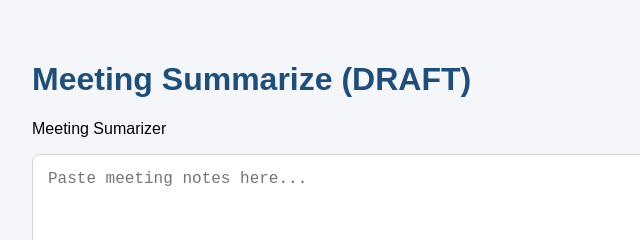
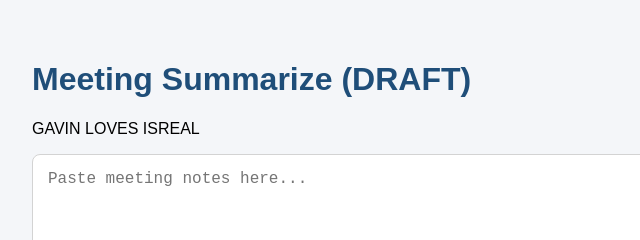
Before and after one commit to jalenwinburn/firm_ai, a plain HTML site: page index.html in a window 1280 px wide. Shown: the top 240 px of the page, 158-798 px from the left. Drawn offline with Linux system fonts and the light colour scheme.

Commit message:
update title

```diff
--- a/index.html
+++ b/index.html
@@ -67,7 +67,7 @@
 <h1>Meeting Summarize (DRAFT)</h1>
 
 <p>
-Meeting Sumarizer
+GAVIN LOVES ISREAL
 </p>
 
 <textarea
```
